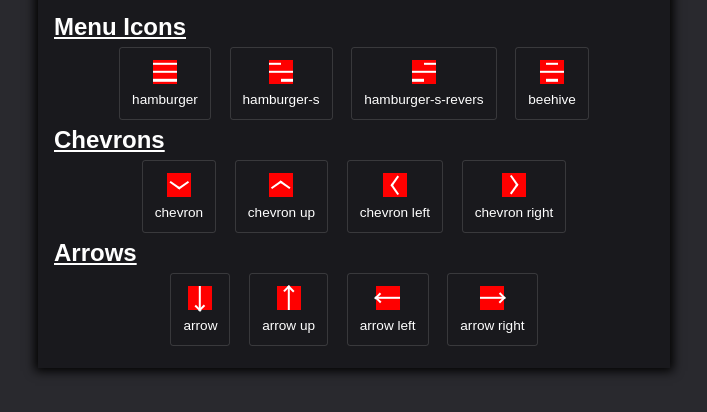
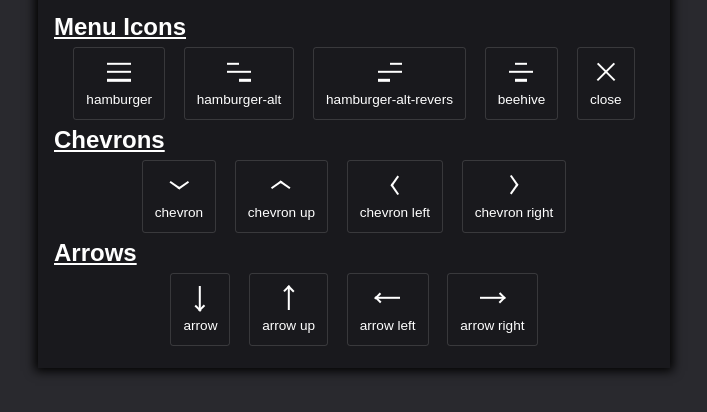
Before and after one commit to seannHewitson/pure-css-icons, a plain HTML site: page index.html in a window 1280 px wide. Shown: the part 244-656 px from the top of the page, without its empty margins (286-993 px from the left). Drawn offline with Linux system fonts and the light colour scheme.

Commit message:
Added transitions and close icon

```diff
--- a/css/icons.css
+++ b/css/icons.css
@@ -77,7 +77,6 @@ section h2{
     margin-right:auto;
     text-align:center;
     margin-bottom:.25em;
-    background:red;
 }
 
 .icon .ico{
@@ -107,6 +106,15 @@ section h2{
     height:100%;
     background:inherit;
 }
+.icon .ico,
+.icon .ico:after,
+.icon .ico:before{
+    transition:500ms cubic-bezier(.4, 0, .2, 1);
+	-o-transition:500ms cubic-bezier(.4, 0, .2, 1);
+	-ms-transition:500ms cubic-bezier(.4, 0, .2, 1);
+	-moz-transition:500ms cubic-bezier(.4, 0, .2, 1);
+	-webkit-transition:500ms cubic-bezier(.4, 0, .2, 1);
+}
 
 li:hover .ico,
 li:hover .ico:after,
@@ -120,44 +128,44 @@ li:hover .text{
 /*  Menu Icons  */
 .ico.beehive,
 .ico.hamburger,
-.ico.hamburger-s,
-.ico.hamburger-s-reverse,
+.ico.hamburger-alt,
+.ico.hamburger-alt-reverse,
 .ico.beehive:after,
 .ico.hamburger:after,
-.ico.hamburger-s:after,
-.ico.hamburger-s-reverse:after,
+.ico.hamburger-alt:after,
+.ico.hamburger-alt-reverse:after,
 .ico.beehive:before,
 .ico.hamburger:before,
-.ico.hamburger-s:before,
-.ico.hamburger-s-reverse:before{
+.ico.hamburger-alt:before,
+.ico.hamburger-alt-reverse:before{
     width:1em;
     height:100%;
 }
 .ico.beehive:after,
 .ico.hamburger:after,
-.ico.hamburger-s:after,
-.ico.hamburger-s-reverse:after{
+.ico.hamburger-alt:after,
+.ico.hamburger-alt-reverse:after{
     top:-.35em;
     left:0;
 }
 .ico.beehive:before,
 .ico.hamburger:before,
-.ico.hamburger-s:before,
-.ico.hamburger-s-reverse:before{
+.ico.hamburger-alt:before,
+.ico.hamburger-alt-reverse:before{
     top:auto;
     bottom:-.35em;
     left:0;
 }
 .ico.beehive:after,
-.ico.hamburger-s:after,
-.ico.hamburger-s-reverse:after,
+.ico.hamburger-alt:after,
+.ico.hamburger-alt-reverse:after,
 .ico.beehive:before,
-.ico.hamburger-s:before,
-.ico.hamburger-s-reverse:before{
+.ico.hamburger-alt:before,
+.ico.hamburger-alt-reverse:before{
     width:50%;
 }
-.ico.hamburger-s:before,
-.ico.hamburger-s-reverse:after,
+.ico.hamburger-alt:before,
+.ico.hamburger-alt-reverse:after,
 .ico.beehive:after,
 .ico.beehive:before{
     left:50%;
@@ -239,3 +247,22 @@ li:hover .text{
     bottom:.03em;
     transform:rotate(-45deg);
 }
+
+.ico.close{
+    width:100%;
+    transform:translate(-50%, -50%) rotate(-45deg) !important;
+}
+.ico.close:after,
+.ico.close:before{
+    transform-origin:right;
+    top:0;
+    left:0;
+    width:50%;
+    transform:rotate(90deg);
+}
+.ico.close:before{
+    top:auto;
+    bottom:0;
+    left:50%;
+    transform-origin:left;
+}
--- a/index.html
+++ b/index.html
@@ -20,21 +20,27 @@
 					</li>
 					<li>
 						<span class='icon'>
-							<i class='ico hamburger-s'></i>
+							<i class='ico hamburger-alt'></i>
 						</span>
-						<span class='text'>hamburger-s</span>
+						<span class='text'>hamburger-alt</span>
 					</li>
 					<li>
 						<span class='icon'>
-							<i class='ico hamburger-s-reverse'></i>
+							<i class='ico hamburger-alt-reverse'></i>
 						</span>
-						<span class='text'>hamburger-s-revers</span>
+						<span class='text'>hamburger-alt-revers</span>
 					</li>
 					<li>
 						<span class='icon'>
 							<i class='ico beehive'></i>
 						</span>
 						<span class='text'>beehive</span>
+					</li>
+					<li>
+						<span class='icon'>
+							<i class='ico close'></i>
+						</span>
+						<span class='text'>close</span>
 					</li>
 				</ul>
 			</section>
```
